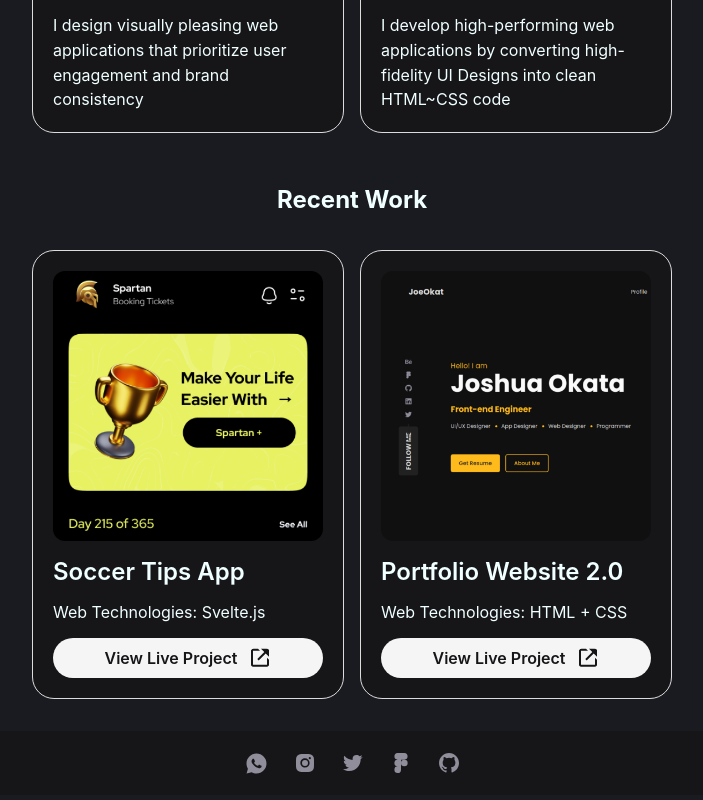
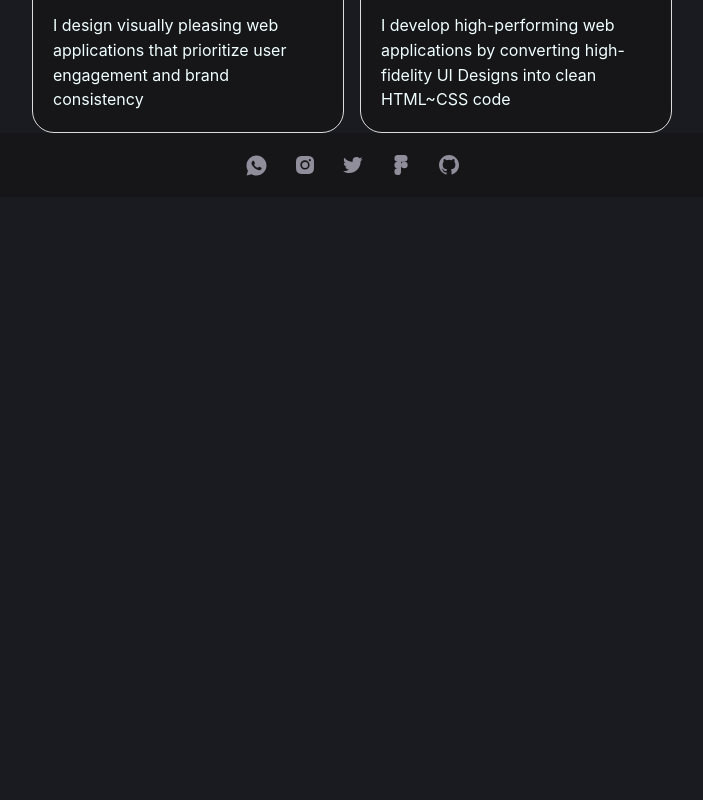
Before and after one commit to joeokat/Portfolio2.0, a React (Create React App) app: page / in a window 1280 px wide. Shown: the part 750-1550 px from the top of the page, without its empty margins (288-991 px from the left). After the commit the page ends 952 px from the top, so only its background shows below. Built offline with nearby package versions, Linux system fonts and the light colour scheme.

Commit message:
Update App.js

```diff
--- a/src/App.js
+++ b/src/App.js
@@ -3,7 +3,7 @@ import "./App.css";
 import Profile from "./components/Profile.jsx";
 import { Services } from "./components/Services.jsx";
 import Nav from "./components/Nav.jsx";
-import { Portfolio } from "./components/Portfolio.jsx";
+
 import Socials from "./components/Socials.jsx";
 
 export default function App() {
@@ -12,7 +12,7 @@ export default function App() {
       <Nav />
       <Profile />
       <Services />
-      <Portfolio />
+
       <Socials />
     </div>
   );
```
